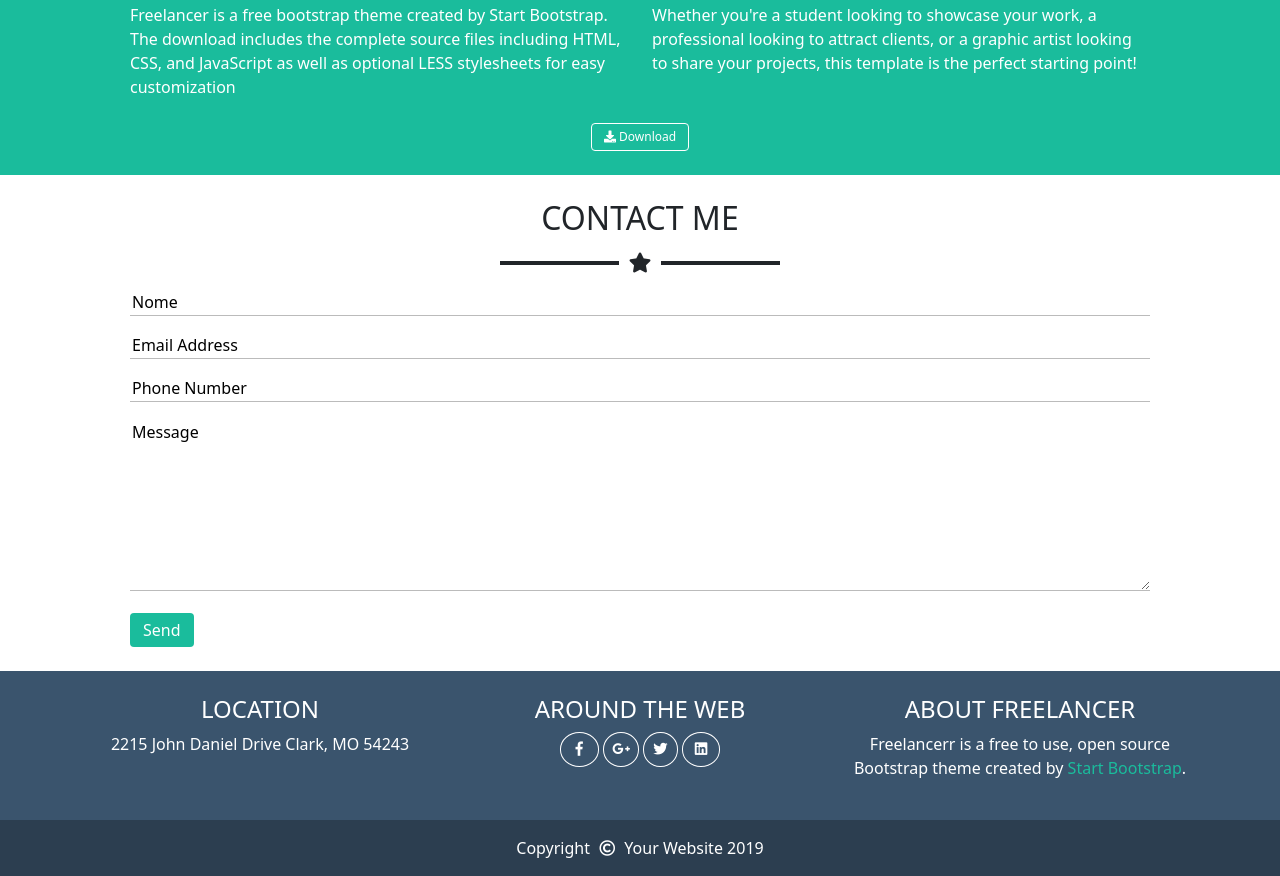
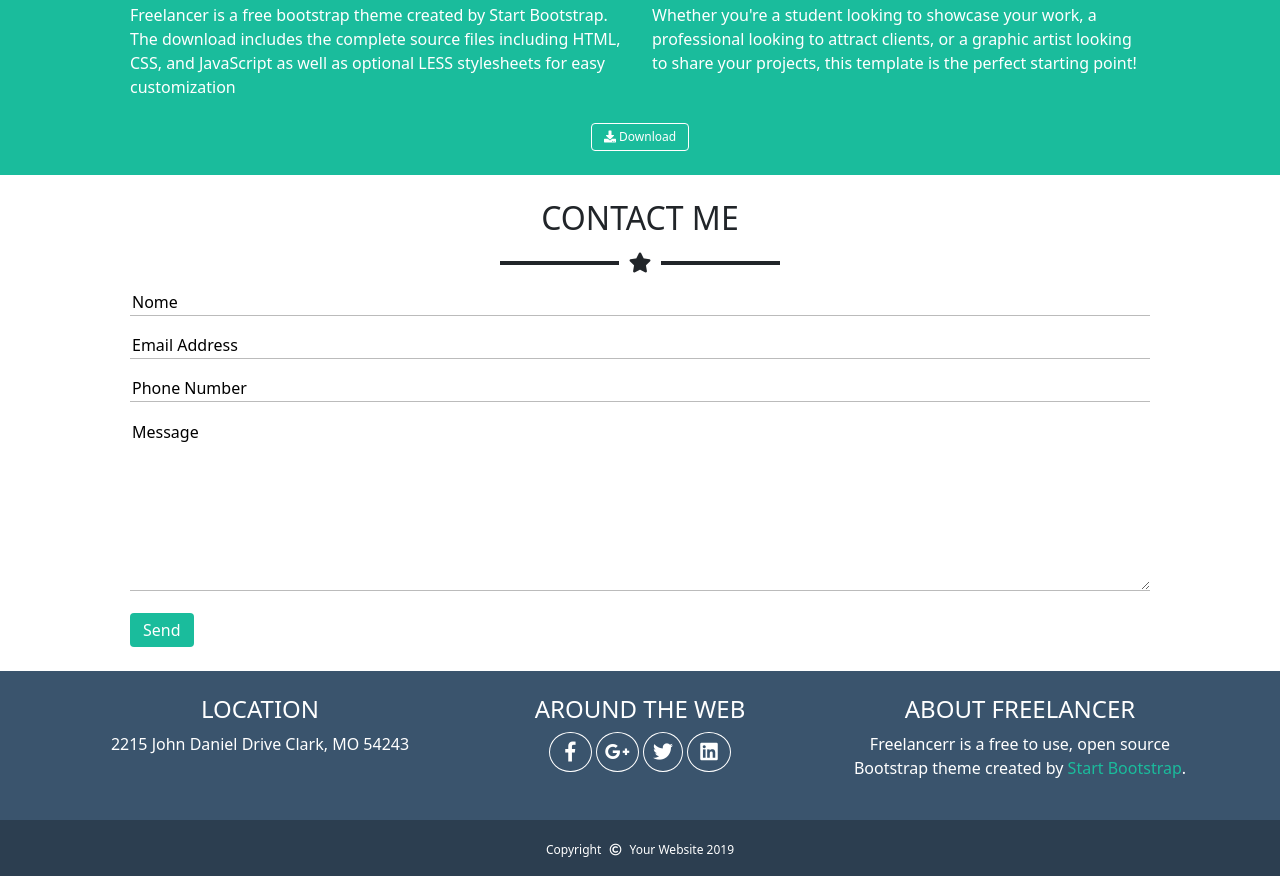
Before and after one commit to ThubeesanKugathas/html-css-bootstrap-freelancer, a plain HTML site: page index.html in a window 1280 px wide. Shown: the part 1218-2094 px from the top of the page. Drawn offline with nearby package versions, Linux system fonts and the light colour scheme.

Commit message:
fix html/css + comments

```diff
--- a/css/style.css
+++ b/css/style.css
@@ -108,7 +108,7 @@ input {
 
 /* ultima parte  */
 .ms_logo {
-    font-size: 90%;
+    font-size: 20px;
     padding: 9px;
     border: 1px solid #fff;
     border-radius: 50%;
@@ -143,6 +143,10 @@ input {
 
 
 /* --------------------------FOOTER-------------------------------------- */
+footer span {
+    font-size: 12px;
+}
+
 
 .ms_spacing-logo {
     margin: 0 5px;
```
Also changed, not shown: index.html (+2 -5 lines).
